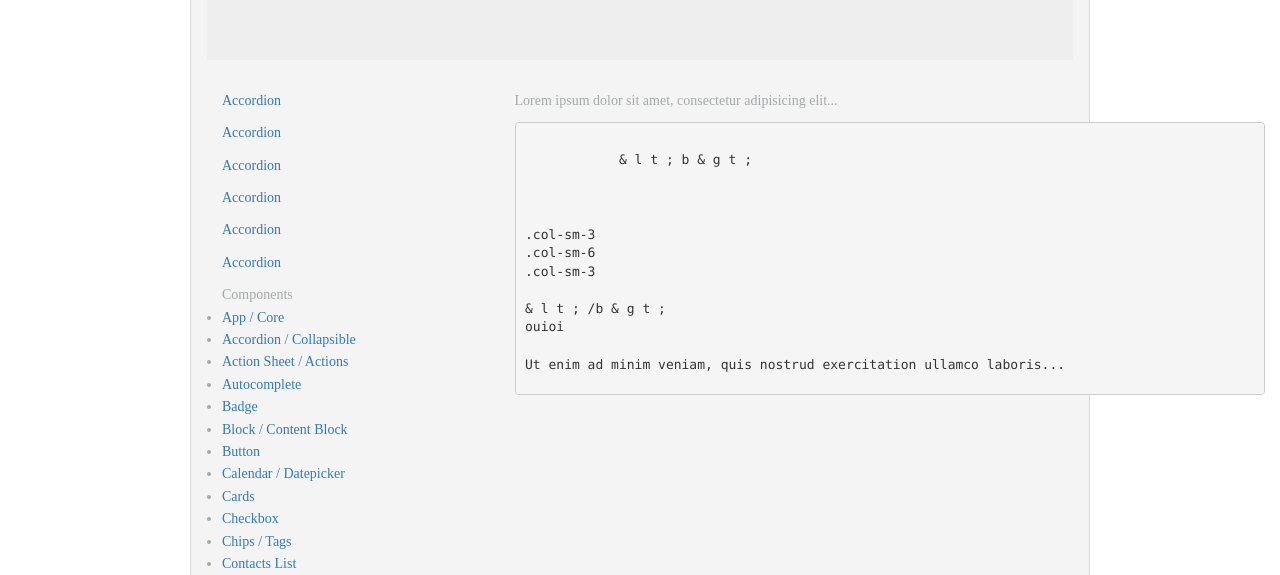
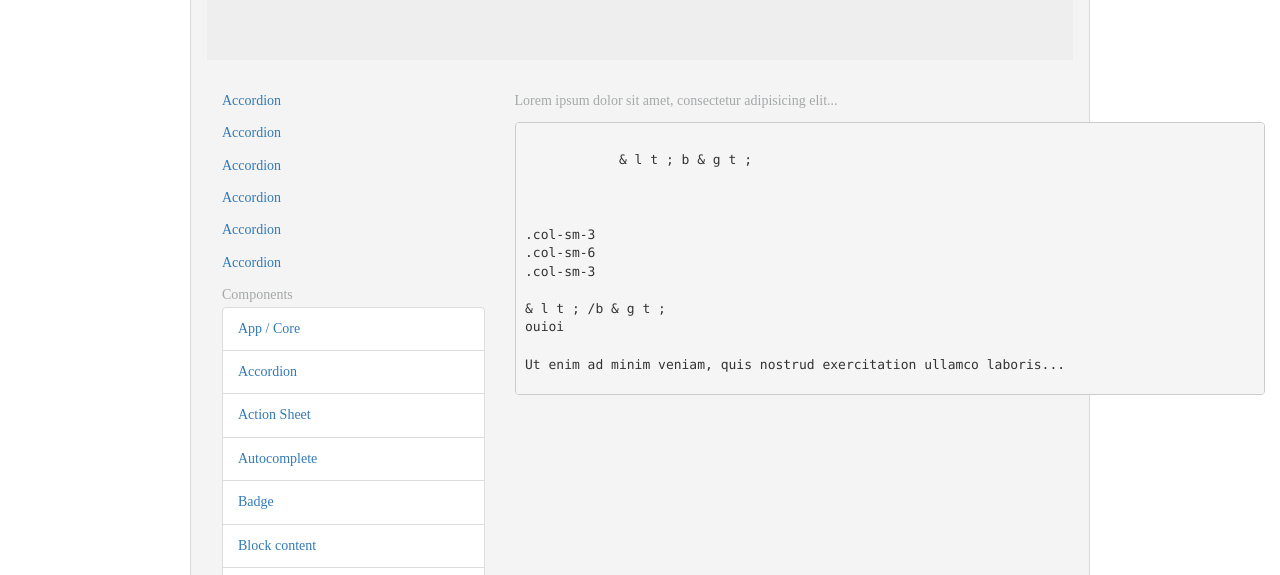
Before and after one commit to yayanheeh/yan, a plain HTML site: page component.html in a window 1280 px wide. Shown: the part 202-777 px from the top of the page. Drawn offline with nearby package versions, Linux system fonts and the light colour scheme.

Commit message:
Update component.html

```diff
--- a/component.html
+++ b/component.html
@@ -39,13 +39,20 @@ border : 1px solid #d9d9d9;
        <p><a href="accordion.html">Accordion</a></p>
 	   <div class="title">Components</div>
 <ul class="list-group">
-<li><a href="app.html">App / Core</a></li>
-<li><a href="accordion.html">Accordion / Collapsible</a></li>
-<li><a href="action-sheet.html">Action Sheet / Actions</a></li>
-<li><a href="autocomplete.html">Autocomplete</a></li>
-<li><a href="badge.html">Badge</a></li>
-<li><a href="block.html">Block / Content Block</a></li>
-<li><a href="button.html">Button</a></li>
+	<li class="list-group-item">
+<a href="app.html">App / Core</a></li>
+	<li class="list-group-item">
+<a href="accordion.html">Accordion</a></li>
+	<li class="list-group-item">
+<a href="action-sheet.html">Action Sheet</a></li>
+	<li class="list-group-item">
+<a href="autocomplete.html">Autocomplete</a></li>
+	<li class="list-group-item">
+<a href="badge.html">Badge</a></li>
+	<li class="list-group-item">
+<a href="block.html">Block content</a></li>
+	<li class="list-group-item">
+<a href="button.html">Button</a></li>
 <li><a href="calendar.html">Calendar / Datepicker</a></li>
 <li><a href="cards.html">Cards</a></li>
 <li><a href="checkbox.html">Checkbox</a></li>
```
